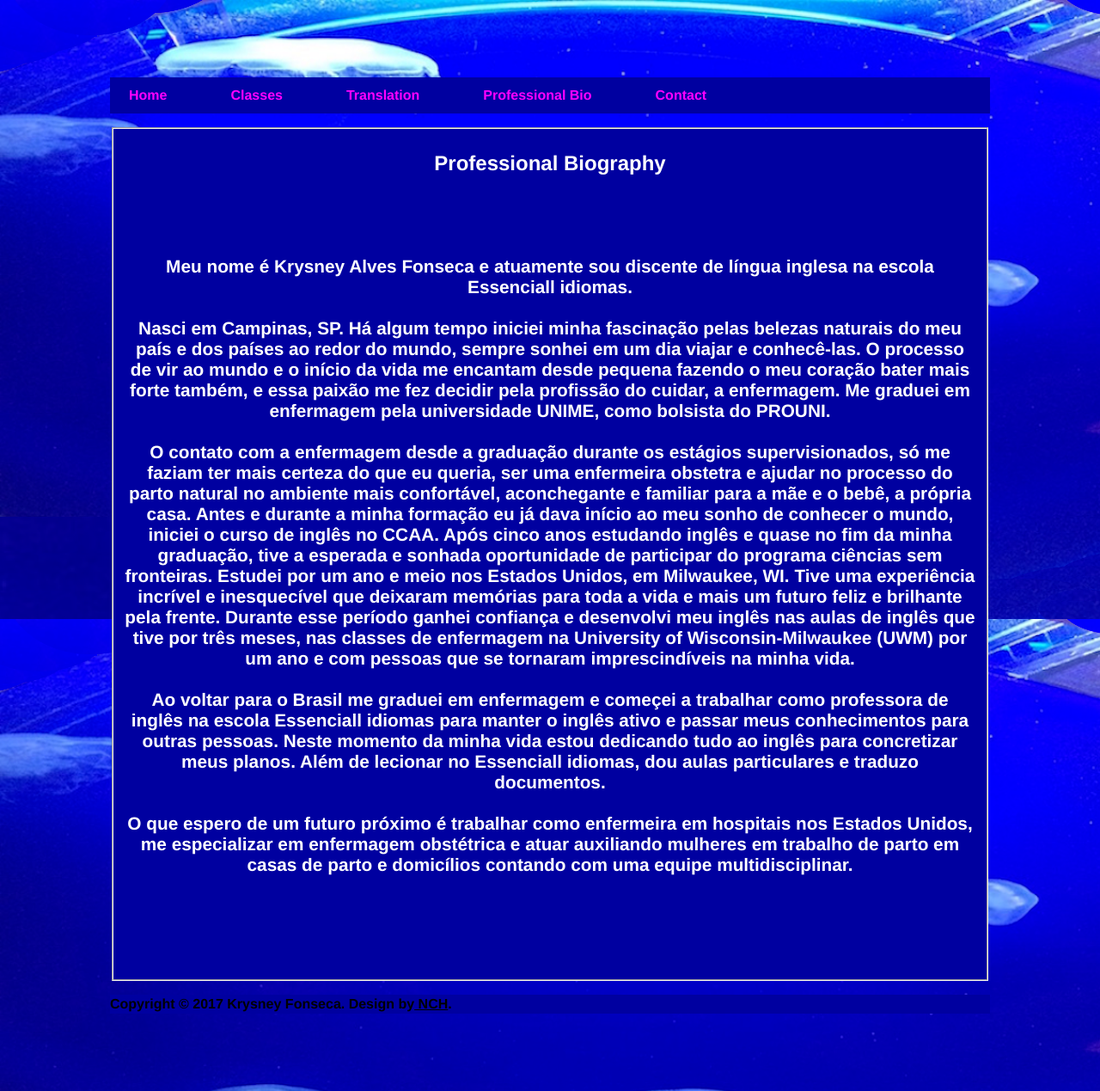
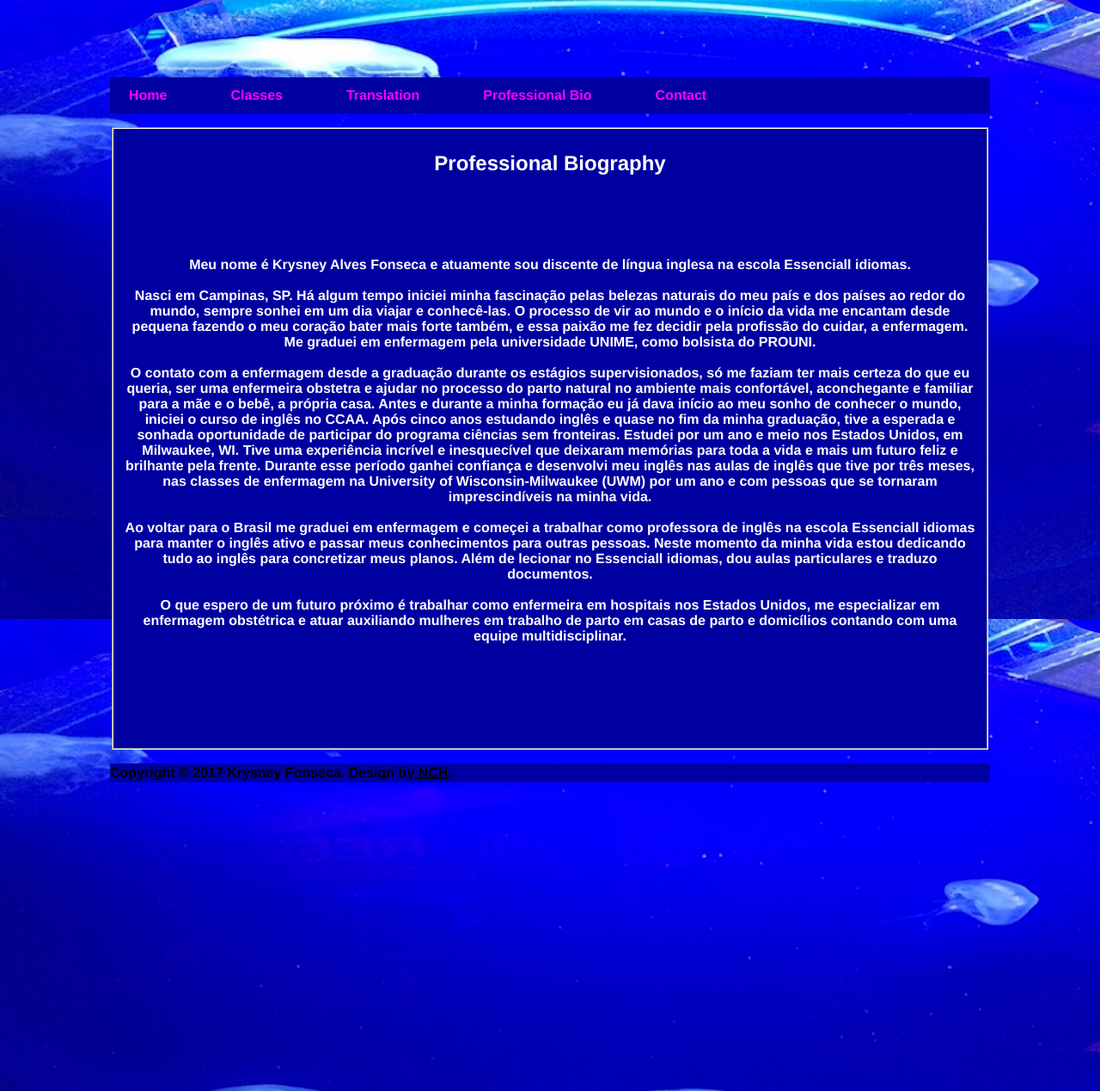
Before and after one commit to english-um-a-um/english-um-a-um.github.io, a Jekyll site: the page built from bio/index.html, in a window 1280 px wide. Shown: the whole page at 86% size. Built offline with Jekyll 4.4.1, drawn with Linux system fonts in a browser that asks for light colours.

```diff
--- a/bio/index.html
+++ b/bio/index.html
@@ -6,7 +6,7 @@ title: English Um-a-Um - Bio
 		<br>
 		<br>
 		<br>
-		<h3>Meu nome é Krysney Alves Fonseca e atuamente sou discente de língua inglesa na escola Essenciall idiomas.<br><br>
+		<h4>Meu nome é Krysney Alves Fonseca e atuamente sou discente de língua inglesa na escola Essenciall idiomas.<br><br>
 
 		Nasci em Campinas, SP. Há algum tempo iniciei minha fascinação pelas belezas naturais do meu país e dos países ao redor do mundo,
 		sempre sonhei em um dia viajar e conhecê-las. O processo de vir ao mundo e o início da vida me encantam desde pequena fazendo o meu coração bater mais forte também,
@@ -24,7 +24,7 @@ title: English Um-a-Um - Bio
 		dou aulas particulares e traduzo documentos.<br><br>
 
 		O que espero de um futuro próximo é trabalhar como enfermeira em hospitais nos Estados Unidos, me especializar em enfermagem obstétrica e atuar auxiliando mulheres em
-		trabalho de parto em casas de parto e domicílios contando com uma equipe multidisciplinar.</h3>
+		trabalho de parto em casas de parto e domicílios contando com uma equipe multidisciplinar.</h4>
 		<br>
 		<br>
 		<br>
```
